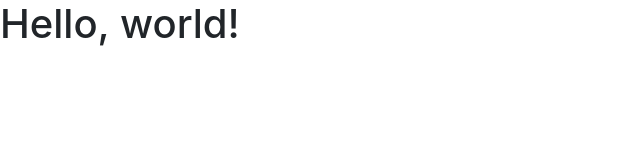
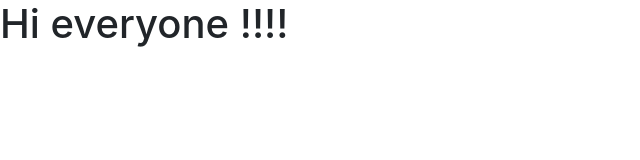
Before and after one commit to Zakia181/github-flow, a plain HTML site: page index.html in a window 1280 px wide. Shown: the whole page, without its empty margins (0-640 px from the left). Drawn offline with nearby package versions, Linux system fonts and the light colour scheme.

Commit message:
Update index.html

```diff
--- a/index.html
+++ b/index.html
@@ -5,10 +5,10 @@
     <meta name="viewport" content="width=device-width, initial-scale=1, shrink-to-fit=no">
     <link rel="stylesheet" href="https://stackpath.bootstrapcdn.com/bootstrap/4.1.1/css/bootstrap.min.css" integrity="sha384-WskhaSGFgHYWDcbwN70/dfYBj47jz9qbsMId/iRN3ewGhXQFZCSftd1LZCfmhktB" crossorigin="anonymous">
 
-    <title>Hello, world!!!!</title>
+    <title>Hi everyone !!!</title>
   </head>
   <body>
-    <h1>Hello, world!</h1>
+    <h1>Hi everyone !!!!</h1>
 
     <script src="https://code.jquery.com/jquery-3.3.1.slim.min.js" integrity="sha384-q8i/X+965DzO0rT7abK41JStQIAqVgRVzpbzo5smXKp4YfRvH+8abtTE1Pi6jizo" crossorigin="anonymous"></script>
     <script src="https://cdnjs.cloudflare.com/ajax/libs/popper.js/1.14.3/umd/popper.min.js" integrity="sha384-ZMP7rVo3mIykV+2+9J3UJ46jBk0WLaUAdn689aCwoqbBJiSnjAK/l8WvCWPIPm49" crossorigin="anonymous"></script>
```
